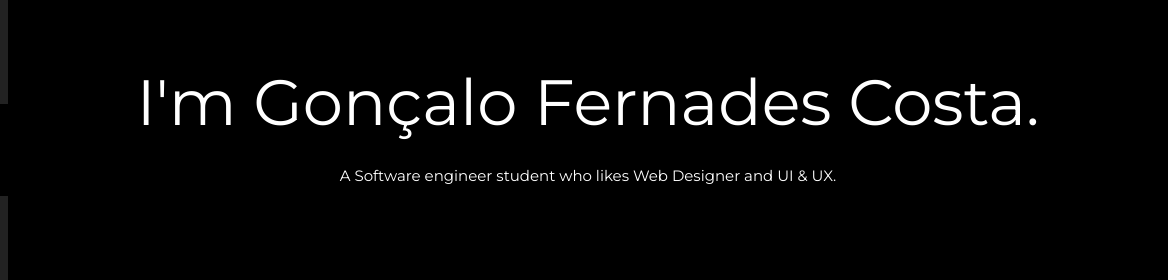
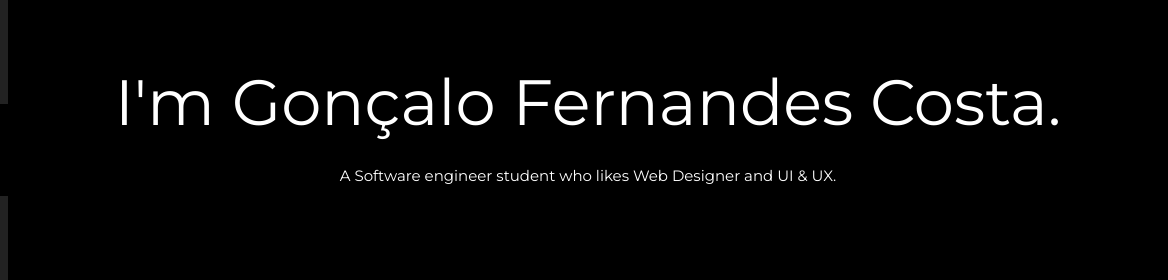
Before and after one commit to Goncalo-Fernandes-Costa/PersonalWebSite, a plain HTML site: page index.html in a window 1280 px wide. Shown: the top 280 px of the page, 112-1280 px from the left. Drawn offline with nearby package versions, Linux system fonts and the light colour scheme.

Commit message:
Update index.html
fix

```diff
--- a/index.html
+++ b/index.html
@@ -45,7 +45,7 @@
 <div class="w3-padding-large" id="main">
   <!-- Header/Home -->
   <header class="w3-container w3-padding-32 w3-center w3-black" id="home">
-    <h1 class="w3-jumbo"><span class="w3-hide-small">I'm</span> Gonçalo Fernades Costa.</h1>
+    <h1 class="w3-jumbo"><span class="w3-hide-small">I'm</span> Gonçalo Fernandes Costa.</h1>
     <p>A Software engineer student who likes Web Designer and UI & UX.</p>
   </header>
 
```
